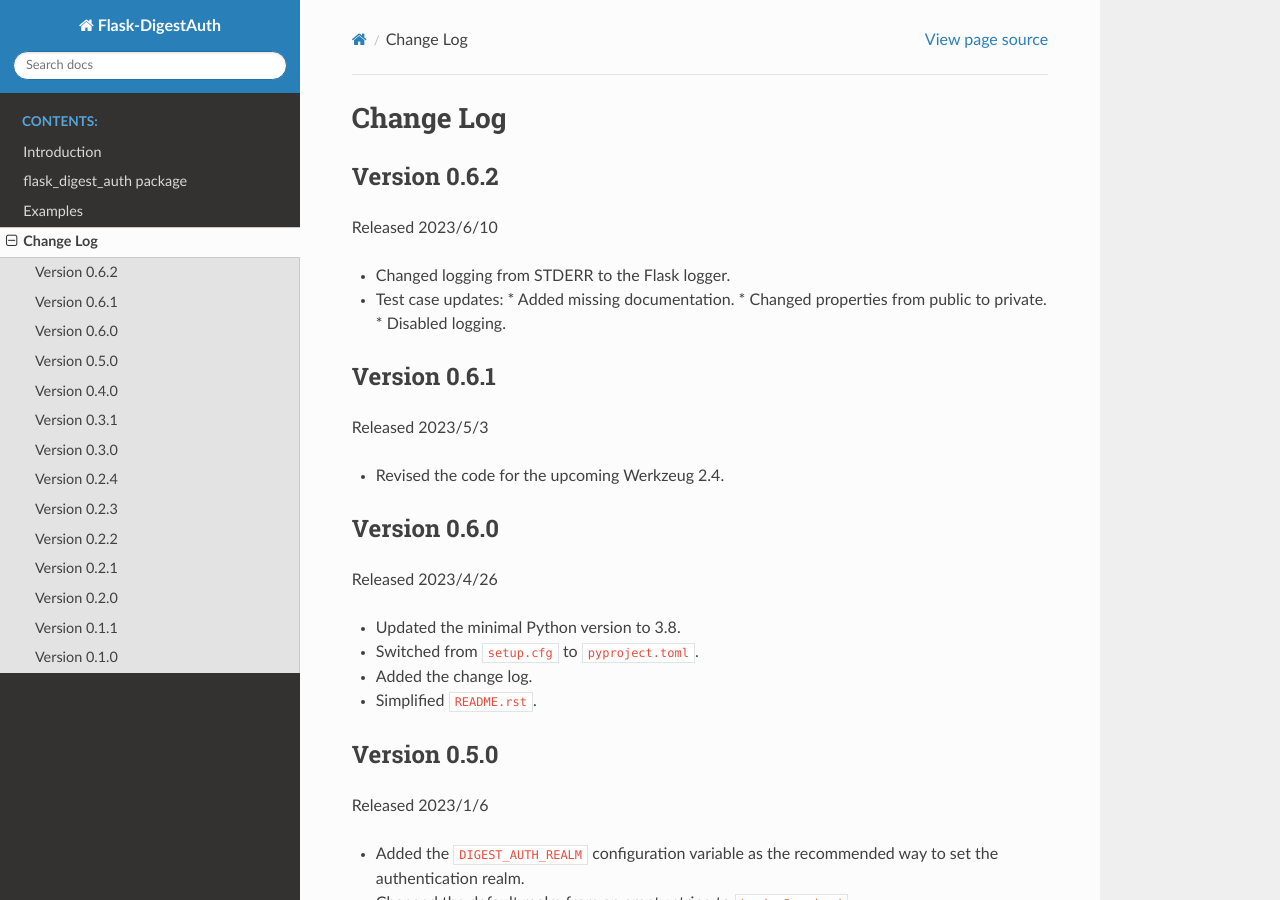
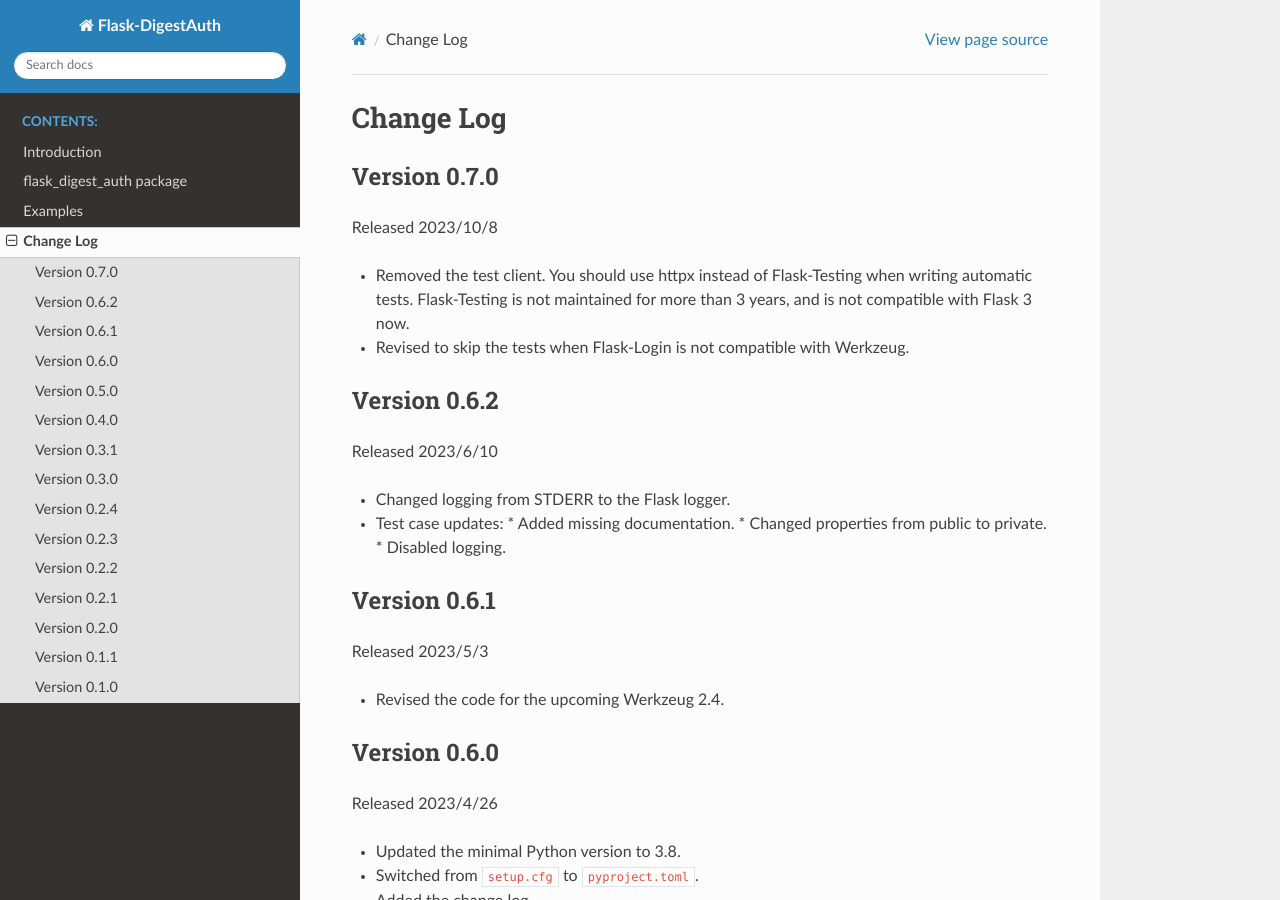
Before and after one commit to imacat/flask-digestauth, a Sphinx documentation site: the page built from docs/source/changelog.rst, in a window 1280 px wide and 900 px high. Built offline with Sphinx 7.4.7 and the Read the Docs theme 2.0.0, drawn with Linux system fonts in a browser that asks for light colours.

Commit message:
Advanced to version 0.7.0.

```diff
--- a/docs/source/changelog.rst
+++ b/docs/source/changelog.rst
@@ -1,5 +1,16 @@
 Change Log
 ==========
+
+
+Version 0.7.0
+-------------
+
+Released 2023/10/8
+
+* Removed the test client.  You should use httpx instead of Flask-Testing
+  when writing automatic tests.  Flask-Testing is not maintained for more
+  than 3 years, and is not compatible with Flask 3 now.
+* Revised to skip the tests when Flask-Login is not compatible with Werkzeug.
 
 
 Version 0.6.2
--- a/src/flask_digest_auth/__init__.py
+++ b/src/flask_digest_auth/__init__.py
@@ -21,5 +21,5 @@
 from flask_digest_auth.algo import make_password_hash, calc_response
 from flask_digest_auth.auth import DigestAuth
 
-VERSION: str = "0.6.2"
+VERSION: str = "0.7.0"
 """The package version."""
```
